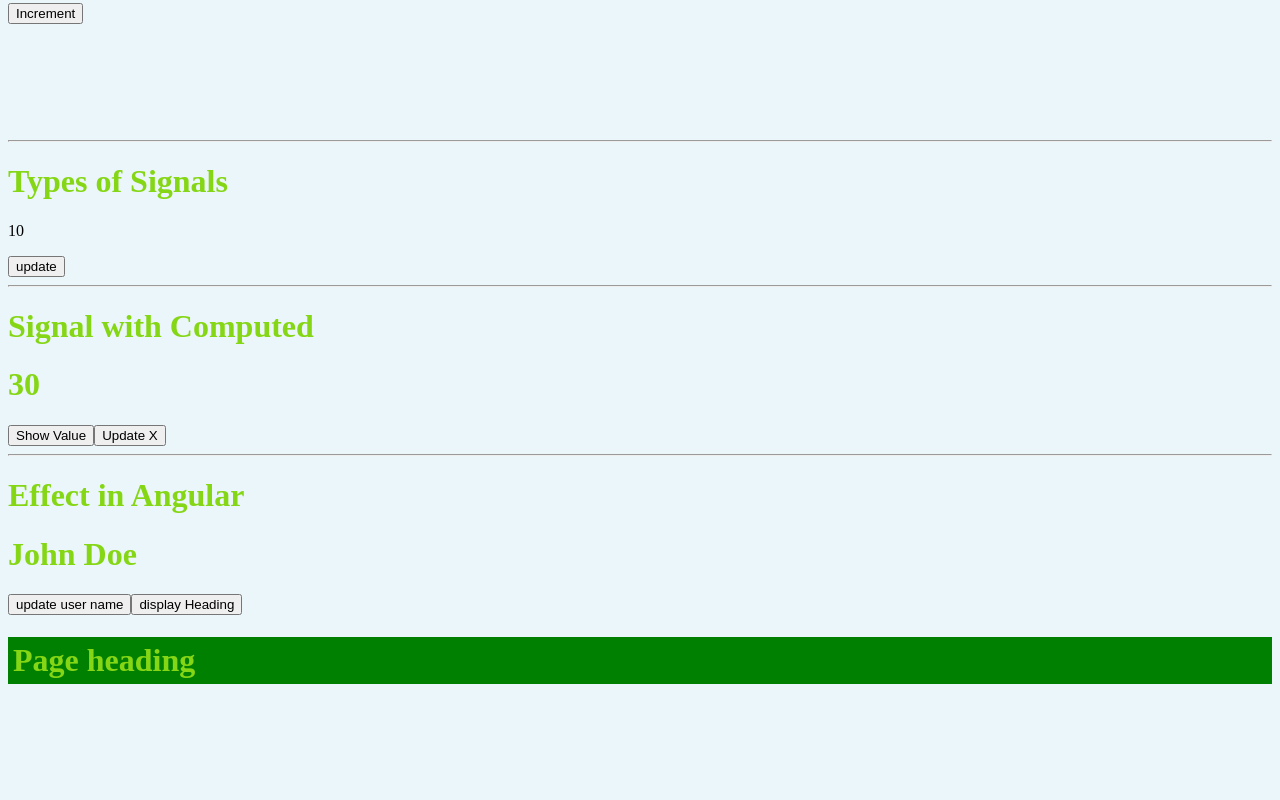
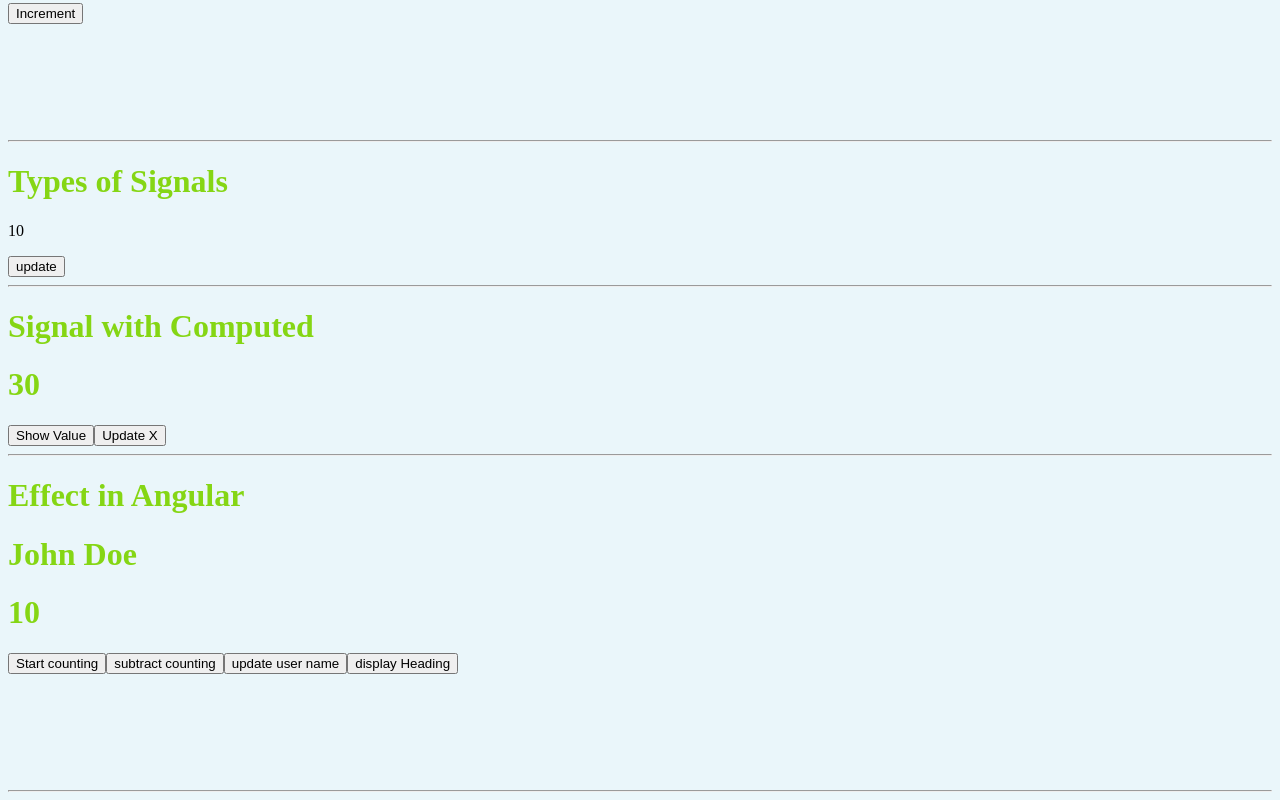
Before and after one commit to BeaulaEkka/angular-firstapp, an Angular app: page / in a window 1280 px wide. Shown: the part 4904-5704 px from the top of the page. Before the commit the page ends 5609 px from the top, so only its background shows below. Built offline with nearby package versions, Linux system fonts and the light colour scheme.

Commit message:
feat: add counting functionality with start and subtract buttons, update displayHeading based on count

```diff
--- a/src/app/app.component.html
+++ b/src/app/app.component.html
@@ -197,8 +197,14 @@
 <hr>
 <h1>Effect in Angular</h1>
 <h1>{{userName()}}</h1>
+<h1>{{count()}}</h1>
+<button (click)="startCounting()">Start counting</button>
+<button (click)="startSubtracting()">subtract counting</button>
 
 <button (click)="userName.set('Sam')">update user name</button>
 <button (click)="toggleValue()">display Heading</button>
 
 @if(displayHeading){<h1 style="background-color:green;padding: 5px;">Page heading</h1>}
+
+<br><br><br><br><br><br><br>
+<hr>
--- a/src/app/app.component.ts
+++ b/src/app/app.component.ts
@@ -99,12 +99,17 @@
 
   //effect
   userName = signal("John Doe");
-  displayHeading = true;
+  displayHeading = false;
 
   constructor() {
     effect(() => {
       console.log("count ", this.count());
       console.log("effect called ", this.userName());
+      if (this.count() == 2) {
+        this.displayHeading = true;
+      } else {
+        this.displayHeading = false;
+      }
     });
   }
 
@@ -184,4 +189,13 @@
   getStudentName(name: string) {
     console.log("name", name);
   }
+
+  startCounting() {
+    {
+      this.count.set(this.count() + 1);
+    }
+  }
+  startSubtracting() {
+    this.count.set(this.count() - 1);
+  }
 }
```
